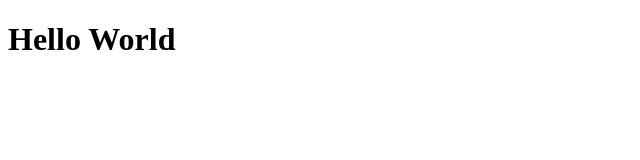
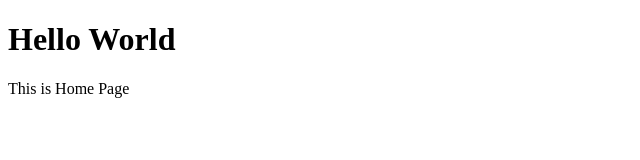
Before and after one commit to Nutella-Web/learn-git, a plain HTML site: page index.html in a window 1280 px wide. Shown: the whole page, without its empty margins (0-640 px from the left). Drawn offline with Linux system fonts and the light colour scheme.

Commit message:
add some feature

```diff
--- a/index.html
+++ b/index.html
@@ -7,5 +7,6 @@
     </head>
     <body>
         <h1>Hello World</h1>
+        <P>This is Home Page</P>
     </body>
 </html>
```
